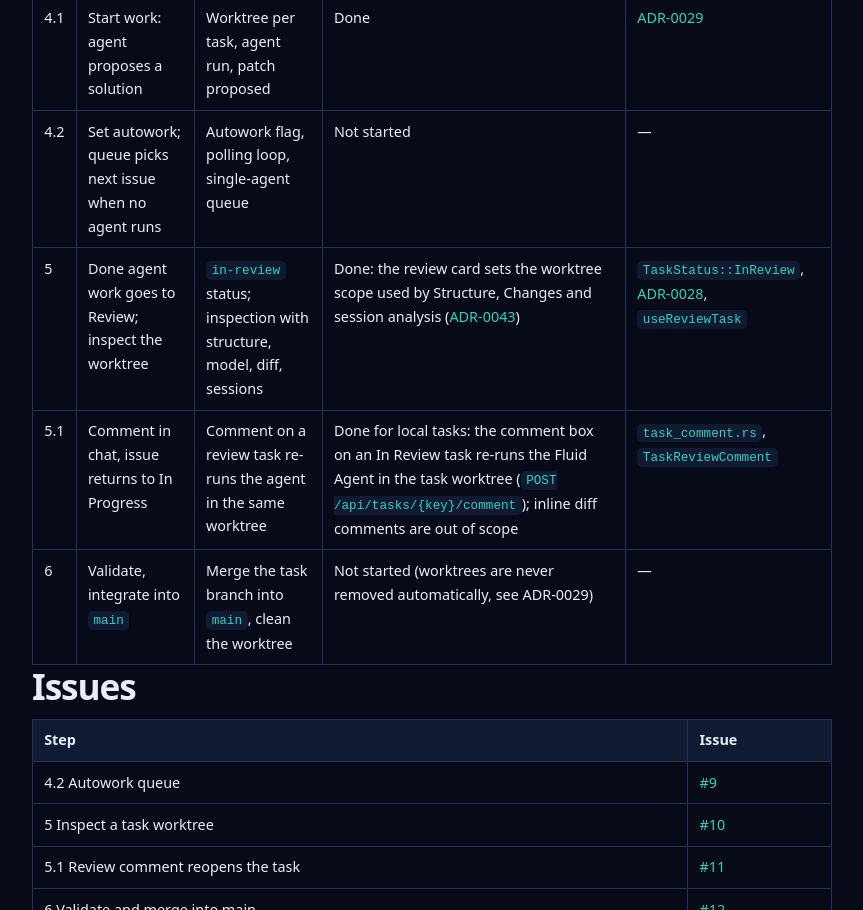
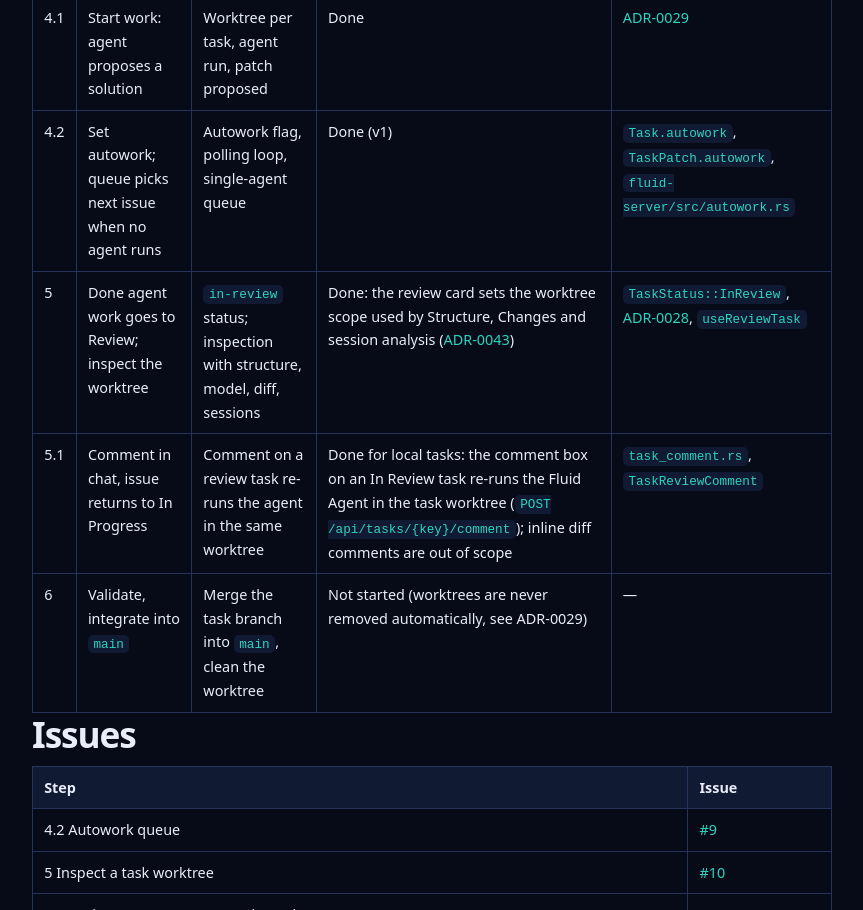
Before and after one commit to badetitou/fluid-coding-site, a plain HTML site: page docs/workflow/index.html in a window 1280 px wide. Shown: the part 1416-2326 px from the top of the page, without its empty margins (28-891 px from the left). Drawn offline with Linux system fonts and the light colour scheme.

Commit message:
Publish fluid-coding showcase site

```diff
--- a/docs/workflow/index.html
+++ b/docs/workflow/index.html
@@ -70,8 +70,8 @@ Status is kept current in the last section; the diagram is the target, not the c
 <td>4.2</td>
 <td>Set autowork; queue picks next issue when no agent runs</td>
 <td>Autowork flag, polling loop, single-agent queue</td>
-<td>Not started</td>
-<td>—</td>
+<td>Done (v1)</td>
+<td><code>Task.autowork</code>, <code>TaskPatch.autowork</code>, <code>fluid-server/src/autowork.rs</code></td>
 </tr>
 <tr>
 <td>5</td>
```
